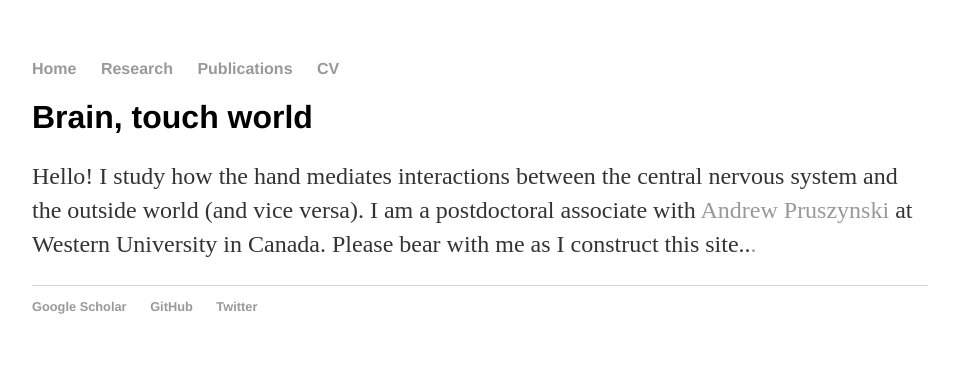
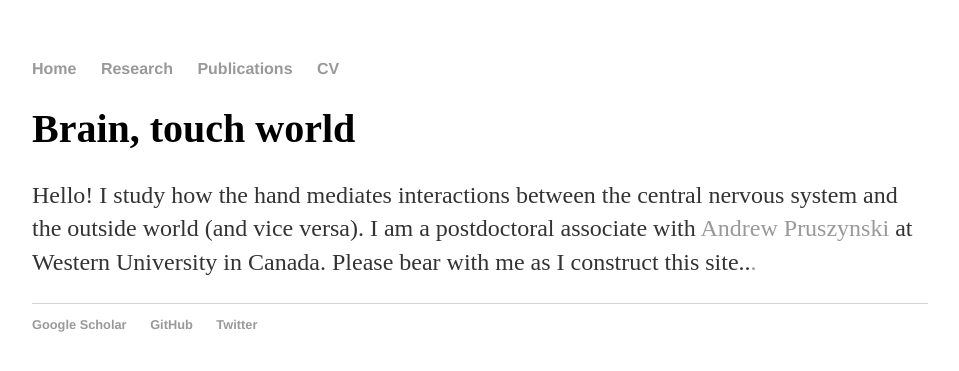
Before and after one commit to sreschechtko/sreschechtko.github.io, a Jekyll site: the page built from index.html, in a window 1280 px wide. Shown: the top 371 px of the page, without its empty margins (160-1119 px from the left). Built offline with Jekyll 4.4.1, drawn with Linux system fonts in a browser that asks for light colours.

Commit message:
Update main.css

```diff
--- a/css/main.css
+++ b/css/main.css
@@ -20,8 +20,8 @@ a:hover {
     text-decoration: underline;
 }
 h1 {
-    font-size: 2em;
-    font-family:'Helvetica', 'Arial', 'Sans-Serif';
+    font-size: 2.5em;
+    font-weight: bold;
 }
 p {
     font-size: 1.5em;
```
